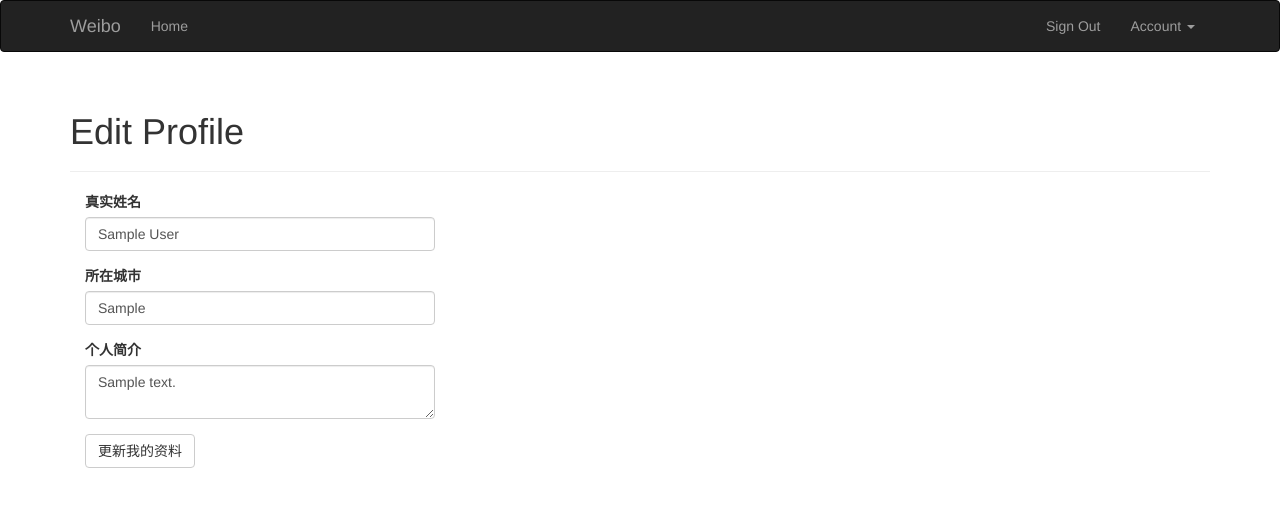
After one commit to amberno1111/Imitation-weibo, a Flask app: page /edit_profile in a window 1280 px wide. The commit adds this page. Shown: the top 507 px of the page. Run offline with Flask 2, Linux system fonts and the light colour scheme; a user stored in the database is signed in; tables that the repository leaves empty hold one stand-in row (values such as "Sample post"); parts of the project's set-up code (start-up, migrations or seed data) failed here and were passed over; some libraries are stand-ins or nearby versions.

Commit message:
增加个人资料页面以及资料编辑器

```diff
--- a/app/auth/views.py
+++ b/app/auth/views.py
@@ -12,11 +12,12 @@ from ..email import send_email
 
 @auth.before_app_request
 def before_request():
-    if current_user.is_authenticated \
-            and not current_user.confirmed \
-            and request.endpoint[:5] != 'auth.' \
-            and request.endpoint != 'static':
-        return redirect(url_for('auth.unconfirmed'))
+    if current_user.is_authenticated:
+        current_user.ping()
+        if not current_user.confirmed \
+                and request.endpoint[:5] != 'auth.' \
+                and request.endpoint != 'static':
+            return redirect(url_for('auth.unconfirmed'))
 
 
 @auth.route('/login', methods=['GET', 'POST'])
--- /dev/null
+++ b/app/main/forms.py
@@ -0,0 +1,46 @@
+from flask_wtf import Form
+from wtforms import SubmitField, StringField, TextAreaField, BooleanField, SelectField
+from wtforms import ValidationError
+from wtforms.validators import Length, DataRequired, Email, Regexp
+from ..models import Role, User
+
+
+
+class EditProfileForm(Form):
+    real_name = StringField('真实姓名', validators=[Length(0, 64)])
+    location = StringField('所在城市', validators=[Length(0, 64)])
+    about_me = TextAreaField('个人简介')
+    submit = SubmitField('更新我的资料')
+
+
+class EditProfileAdminForm(Form):
+    email = StringField('邮件', validators=[DataRequired(), Length(1, 64), Email()])
+    username = StringField(
+        '昵称',
+        validators=[
+            DataRequired(),
+            Length(1, 64),
+            Regexp(
+                '^[A-Za-z][A-Za-z0-9]*$',
+                0,
+                '用户名必须是字母、数字')
+        ])
+    confirmed = BooleanField('账户确认')
+    real_name = StringField('真实姓名', validators=[Length(0, 64)])
+    location = StringField('所在城市', validators=[Length(0, 64)])
+    about_me = TextAreaField('个人简介')
+    role = SelectField('角色', coerce=int)
+    submit = SubmitField('更新资料')
+
+    def __init__(self, user, *args, **kwargs):
+        super(EditProfileAdminForm, self).__init__(*args, **kwargs)
+        self.role.choices = [(role.id, role.name) for role in Role.query.order_by(Role.name).all()]
+        self.user = user
+
+    def validate_email(self, field):
+        if self.user.email != field.data and User.query.filter_by(email=field.data).first():
+            raise ValidationError('邮箱已注册')
+
+    def validate_username(self, field):
+        if self.user.username != field.data and User.query.filter_by(username=field.data).first():
+            raise ValidationError('用户名已被注册')
--- a/app/main/views.py
+++ b/app/main/views.py
@@ -1,9 +1,64 @@
 # -*- coding: utf-8 -*-
 from . import main
-from flask import render_template
+from flask import render_template, abort, flash, redirect, url_for
 from datetime import datetime
+from ..models import User, Role
+from flask_login import login_required, current_user
+from .forms import EditProfileForm, EditProfileAdminForm
+from .. import db
+from ..decorators import admin_required
 
 
 @main.route('/')
 def index():
     return render_template('index.html', current_time=datetime.utcnow())
+
+
+@main.route('/<username>')
+def user_profile(username):
+    user = User.query.filter_by(username=username).first()
+    if user is None:
+        abort(404)
+    return render_template('user.html', user=user)
+
+
+@main.route('/edit_profile', methods=['GET', 'POST'])
+@login_required
+def edit_profile():
+    form = EditProfileForm()
+    if form.validate_on_submit():
+        current_user.real_name = form.real_name.data
+        current_user.location = form.location.data
+        current_user.about_me = form.about_me.data
+        flash('你的资料已更新')
+        db.session.add(current_user)
+        return redirect(url_for('main.user_profile', username=current_user.username))
+    form.real_name.data = current_user.real_name
+    form.location.data = current_user.location
+    form.about_me.data = current_user.about_me
+    return render_template('edit_profile.html', form=form)
+
+
+@main.route('/edit_profile/<int:id>', methods=['GET', 'POST'])
+@login_required
+@admin_required
+def edit_profile_admin(id):
+    user = User.query.get_or_404(id)
+    form = EditProfileAdminForm(user=user)
+    if form.validate_on_submit():
+        user.email = form.email.data
+        user.username = form.username.data
+        user.confirmed = form.confirmed.data
+        user.real_name = form.real_name.data
+        user.location = form.location.data
+        user.about_me = form.about_me.data
+        flash('资料已更新')
+        db.session.add(user)
+        return redirect(url_for('main.user_profile', username=user.username))
+    form.email.data = user.email
+    form.username.data = user.username
+    form.confirmed.data = user.confirmed
+    form.real_name.data = user.real_name
+    form.location.data = user.location
+    form.about_me.data = user.about_me
+    return render_template('edit_profile.html', form=form, user=user)
--- a/app/models.py
+++ b/app/models.py
@@ -4,6 +4,7 @@ from flask_login import UserMixin, AnonymousUserMixin
 from werkzeug.security import generate_password_hash, check_password_hash
 from itsdangerous import TimedJSONWebSignatureSerializer as Serializer
 from flask import current_app
+from datetime import datetime
 
 
 class Permission:
@@ -22,6 +23,15 @@ class User(db.Model, UserMixin):
     password_hash = db.Column(db.String(128))
     confirmed = db.Column(db.Boolean, default=False)
     role_id = db.Column(db.Integer, db.ForeignKey('roles.id'))
+    real_name = db.Column(db.String(64))
+    location = db.Column(db.String(64))
+    about_me = db.Column(db.Text)
+    member_since = db.Column(db.DateTime(), default=datetime.utcnow)
+    last_seen = db.Column(db.DateTime(), default=datetime.utcnow)
+
+    def ping(self):
+        self.last_seen = datetime.utcnow()
+        db.session.add(self)
 
     def __init__(self, **kwargs):
         # 先调用基类的构造函数
--- a/app/templates/base.html
+++ b/app/templates/base.html
@@ -44,6 +44,11 @@
                         <li>
                             <a href="{{ url_for('auth.change_password') }}">更改密码</a>
                         </li>
+                        {% if current_user.is_authenticated %}
+                        <li>
+                            <a href="{{ url_for('main.user_profile', username=current_user.username) }}">个人资料</a>
+                        </li>
+                        {% endif %}
                     </ul>
                 </li>
             </ul>
--- /dev/null
+++ b/app/templates/edit_profile.html
@@ -0,0 +1,13 @@
+{% extends "base.html" %}
+{% import "bootstrap/wtf.html" as wtf %}
+
+{% block title %}Edit Profile{% endblock %}
+
+{% block page_content %}
+<div class="page-header">
+<h1>Edit Profile</h1>
+</div>
+<div class="col-md-4">
+{{ wtf.quick_form(form) }}
+</div>
+{% endblock %}
```
Also changed, not shown: app/templates/user.html (added, +18 -0 lines).
